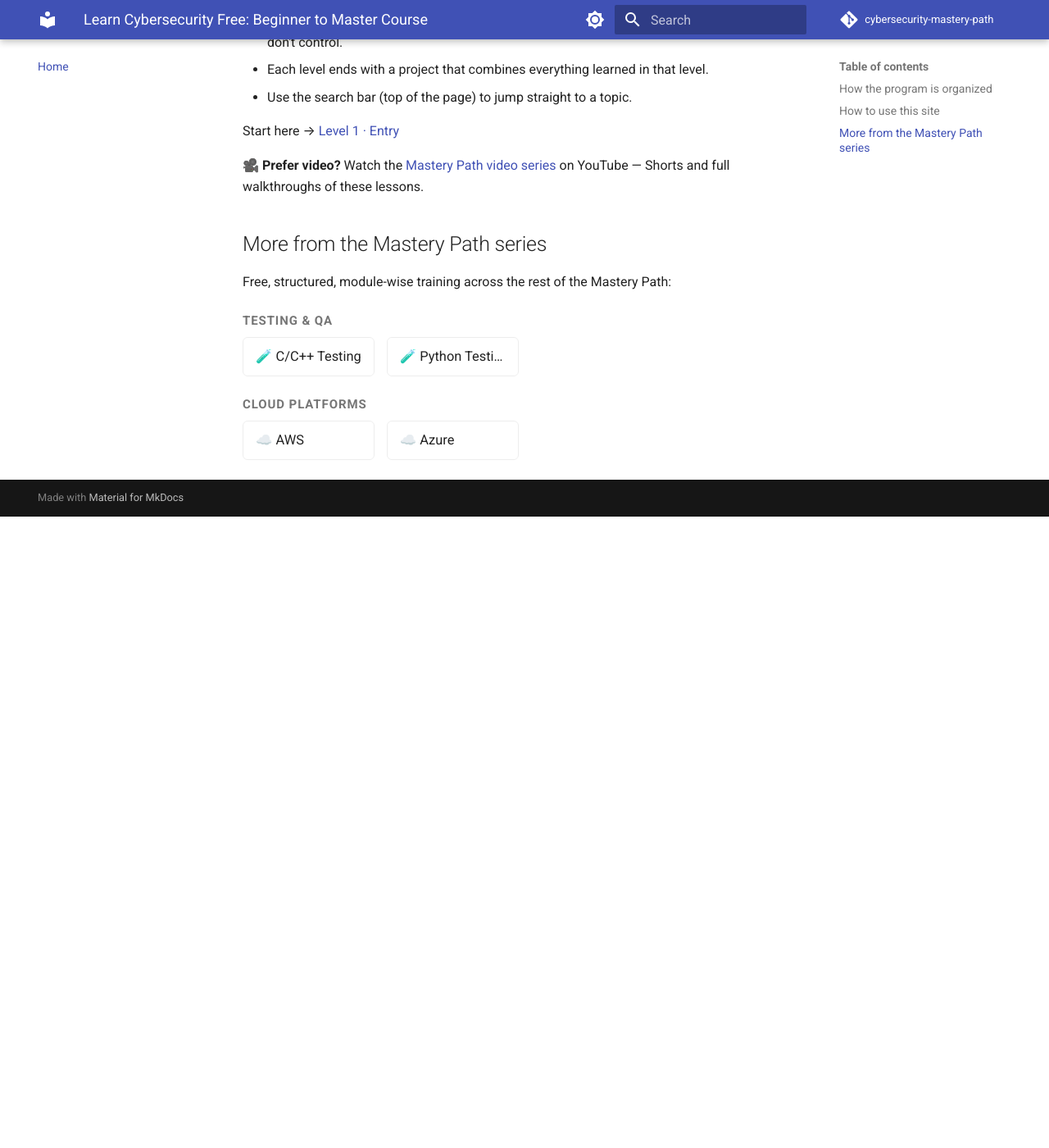
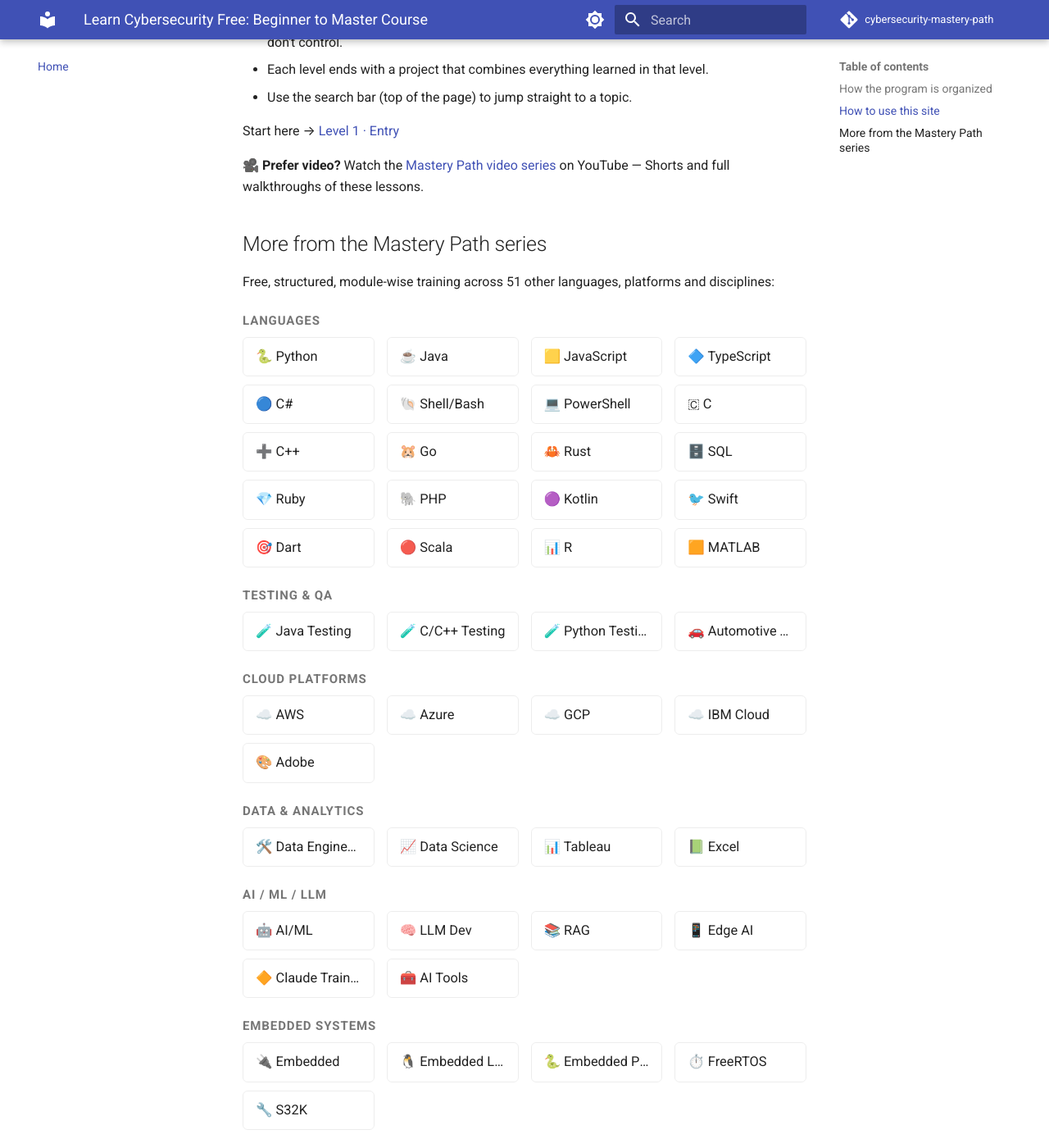
Before and after one commit to SIGILIPELLI/cybersecurity-mastery-path, an MkDocs documentation site: the page built from docs/index.md, in a window 1280 px wide and 1400 px high, scrolled down 1020 px. Shown: the whole window at 82% size. Built offline with MkDocs 1.6.1 and Material for MkDocs 9.7.7, drawn with Linux system fonts in a browser that asks for light colours; comment, search, counter and statistics services are not loaded; before the commit the page ends 1650 px from its top, so only the background shows below that; some of the changed text lies outside the part shown.

Commit message:
Rebuild cross-link grid: add 10 new sites + Data & Analytics / Professional Skills categories
Co-Authored-By: Claude Opus 5 <noreply@anthropic.com>

```diff
--- a/docs/index.md
+++ b/docs/index.md
@@ -41,17 +41,82 @@ Start here → [Level 1 · Entry](level-1/index.md)
 
 ## More from the Mastery Path series
 
-Free, structured, module-wise training across the rest of the Mastery Path:
+Free, structured, module-wise training across 51 other languages, platforms and disciplines:
 
 <div class="mastery-grid-wrap">
+<p class="mastery-grid-category">Languages</p>
+<div class="mastery-grid">
+  <a href="https://sigilipelli.github.io/python-mastery-path/">🐍 Python</a>
+  <a href="https://sigilipelli.github.io/java-mastery-path/">☕ Java</a>
+  <a href="https://sigilipelli.github.io/javascript-mastery-path/">🟨 JavaScript</a>
+  <a href="https://sigilipelli.github.io/typescript-mastery-path/">🔷 TypeScript</a>
+  <a href="https://sigilipelli.github.io/csharp-mastery-path/">🔵 C#</a>
+  <a href="https://sigilipelli.github.io/shell-mastery-path/">🐚 Shell/Bash</a>
+  <a href="https://sigilipelli.github.io/powershell-mastery-path/">💻 PowerShell</a>
+  <a href="https://sigilipelli.github.io/c-mastery-path/">🇨 C</a>
+  <a href="https://sigilipelli.github.io/cpp-mastery-path/">➕ C++</a>
+  <a href="https://sigilipelli.github.io/go-mastery-path/">🐹 Go</a>
+  <a href="https://sigilipelli.github.io/rust-mastery-path/">🦀 Rust</a>
+  <a href="https://sigilipelli.github.io/sql-mastery-path/">🗄️ SQL</a>
+  <a href="https://sigilipelli.github.io/ruby-mastery-path/">💎 Ruby</a>
+  <a href="https://sigilipelli.github.io/php-mastery-path/">🐘 PHP</a>
+  <a href="https://sigilipelli.github.io/kotlin-mastery-path/">🟣 Kotlin</a>
+  <a href="https://sigilipelli.github.io/swift-mastery-path/">🐦 Swift</a>
+  <a href="https://sigilipelli.github.io/dart-mastery-path/">🎯 Dart</a>
+  <a href="https://sigilipelli.github.io/scala-mastery-path/">🔴 Scala</a>
+  <a href="https://sigilipelli.github.io/r-mastery-path/">📊 R</a>
+  <a href="https://sigilipelli.github.io/matlab-mastery-path/">🟧 MATLAB</a>
+</div>
 <p class="mastery-grid-category">Testing & QA</p>
 <div class="mastery-grid">
+  <a href="https://sigilipelli.github.io/java-testing-mastery-path/">🧪 Java Testing</a>
   <a href="https://sigilipelli.github.io/cpp-testing-mastery-path/">🧪 C/C++ Testing</a>
   <a href="https://sigilipelli.github.io/python-testing-mastery-path/">🧪 Python Testing</a>
+  <a href="https://sigilipelli.github.io/automotive-testing-mastery-path/">🚗 Automotive Testing</a>
 </div>
 <p class="mastery-grid-category">Cloud Platforms</p>
 <div class="mastery-grid">
   <a href="https://sigilipelli.github.io/aws-mastery-path/">☁️ AWS</a>
   <a href="https://sigilipelli.github.io/azure-mastery-path/">☁️ Azure</a>
+  <a href="https://sigilipelli.github.io/gcp-mastery-path/">☁️ GCP</a>
+  <a href="https://sigilipelli.github.io/ibm-cloud-mastery-path/">☁️ IBM Cloud</a>
+  <a href="https://sigilipelli.github.io/adobe-mastery-path/">🎨 Adobe</a>
+</div>
+<p class="mastery-grid-category">Data & Analytics</p>
+<div class="mastery-grid">
+  <a href="https://sigilipelli.github.io/data-engineering-mastery-path/">🛠️ Data Engineering</a>
+  <a href="https://sigilipelli.github.io/data-science-mastery-path/">📈 Data Science</a>
+  <a href="https://sigilipelli.github.io/tableau-mastery-path/">📊 Tableau</a>
+  <a href="https://sigilipelli.github.io/excel-mastery-path/">📗 Excel</a>
+</div>
+<p class="mastery-grid-category">AI / ML / LLM</p>
+<div class="mastery-grid">
+  <a href="https://sigilipelli.github.io/ai-ml-mastery-path/">🤖 AI/ML</a>
+  <a href="https://sigilipelli.github.io/llm-dev-mastery-path/">🧠 LLM Dev</a>
+  <a href="https://sigilipelli.github.io/rag-mastery-path/">📚 RAG</a>
+  <a href="https://sigilipelli.github.io/edge-ai-mastery-path/">📱 Edge AI</a>
+  <a href="https://sigilipelli.github.io/claude-training-mastery-path/">🔶 Claude Training</a>
+  <a href="https://sigilipelli.github.io/ai-tools-mastery-path/">🧰 AI Tools</a>
+</div>
+<p class="mastery-grid-category">Embedded Systems</p>
+<div class="mastery-grid">
+  <a href="https://sigilipelli.github.io/embedded-mastery-path/">🔌 Embedded</a>
+  <a href="https://sigilipelli.github.io/embedded-linux-mastery-path/">🐧 Embedded Linux</a>
+  <a href="https://sigilipelli.github.io/embedded-python-mastery-path/">🐍 Embedded Python</a>
+  <a href="https://sigilipelli.github.io/freertos-mastery-path/">⏱️ FreeRTOS</a>
+  <a href="https://sigilipelli.github.io/s32k-mastery-path/">🔧 S32K</a>
+</div>
+<p class="mastery-grid-category">Leadership & Management</p>
+<div class="mastery-grid">
+  <a href="https://sigilipelli.github.io/product-manager-mastery-path/">📋 Product Manager</a>
+  <a href="https://sigilipelli.github.io/product-lead-mastery-path/">🧭 Product Lead</a>
+  <a href="https://sigilipelli.github.io/project-manager-mastery-path/">📅 Project Manager</a>
+  <a href="https://sigilipelli.github.io/ai-manager-mastery-path/">🤖 AI Manager</a>
+  <a href="https://sigilipelli.github.io/servant-leadership-mastery-path/">🤝 Servant Leadership</a>
+</div>
+<p class="mastery-grid-category">Professional Skills</p>
+<div class="mastery-grid">
+  <a href="https://sigilipelli.github.io/english-fluency-mastery-path/">🗣️ English Fluency & IELTS</a>
+  <a href="https://sigilipelli.github.io/workday-mastery-path/">🧑‍💼 Workday</a>
 </div>
 </div>
```
